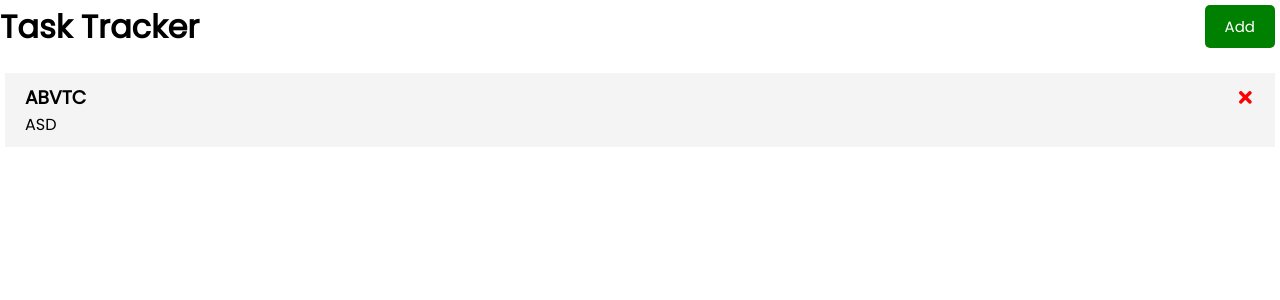
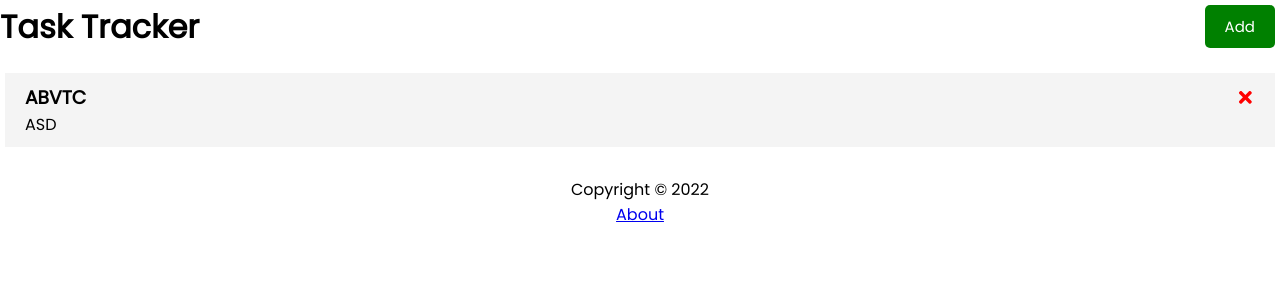
Before and after one commit to peter88tom/react_crash_course, a React (Create React App) app: page / in a window 1280 px wide. Shown: the top 300 px of the page. Built offline with nearby package versions, Linux system fonts and the light colour scheme; data requests are answered from the project's data file.

Commit message:
Add footer component

```diff
--- a/src/App.js
+++ b/src/App.js
@@ -2,6 +2,8 @@
 import Header from "./components/Header"
 import Tasks from "./components/Tasks";
 import AddTask from './components/AddTask';
+import Footer from './components/Footer';
+
 
 function App() {
 
@@ -120,6 +122,8 @@
              toggleReminder={toggleReminder}/>
         : 'There is no task at the moment'
       }
+
+      <Footer />
     </div>
   );
 }
--- /dev/null
+++ b/src/components/Footer.js
@@ -0,0 +1,10 @@
+const Footer = () => {
+	return (
+		<footer>
+			<p>Copyright &copy; 2022</p>
+			<a href="/about">About</a>
+		</footer>
+	)
+}
+
+export default Footer
```
